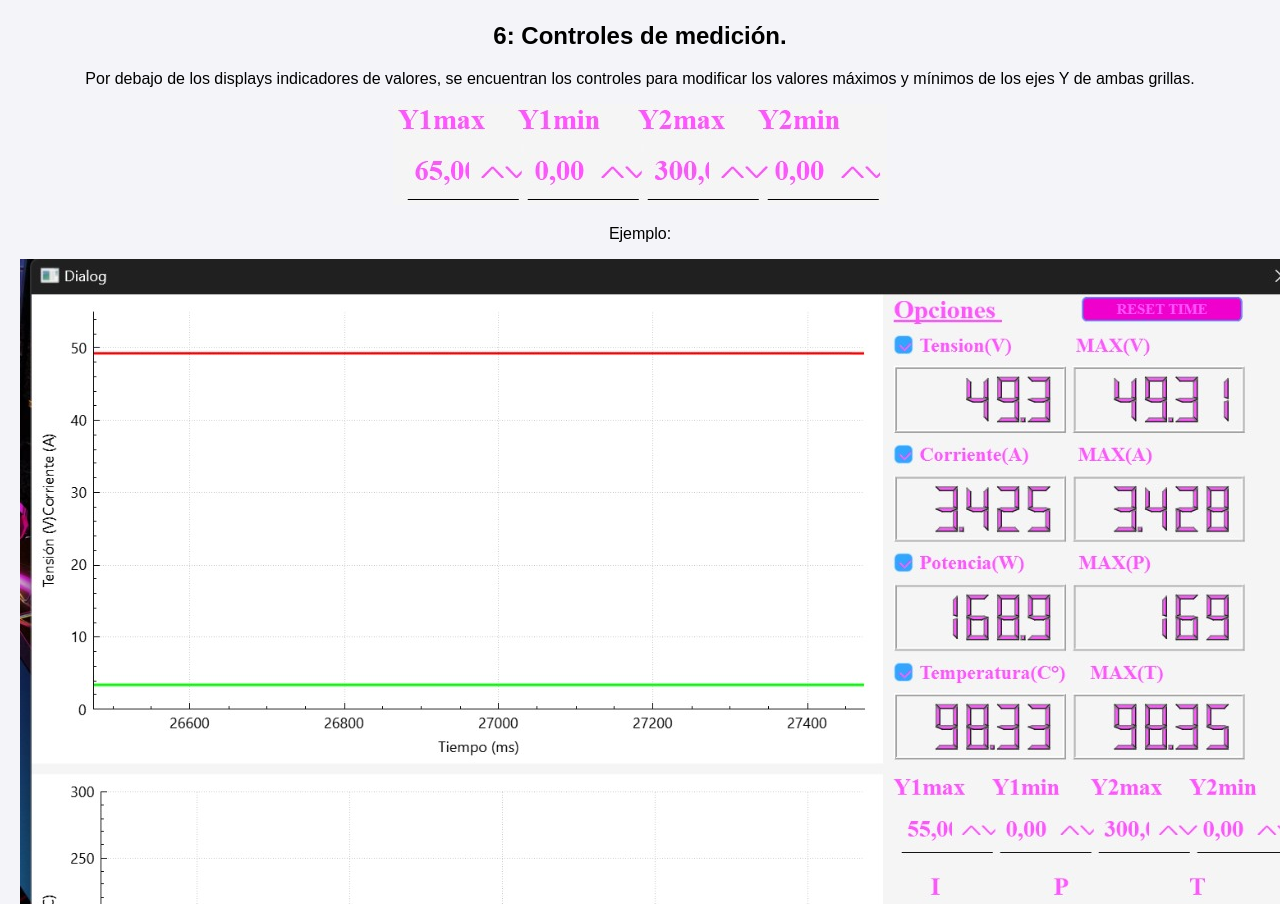
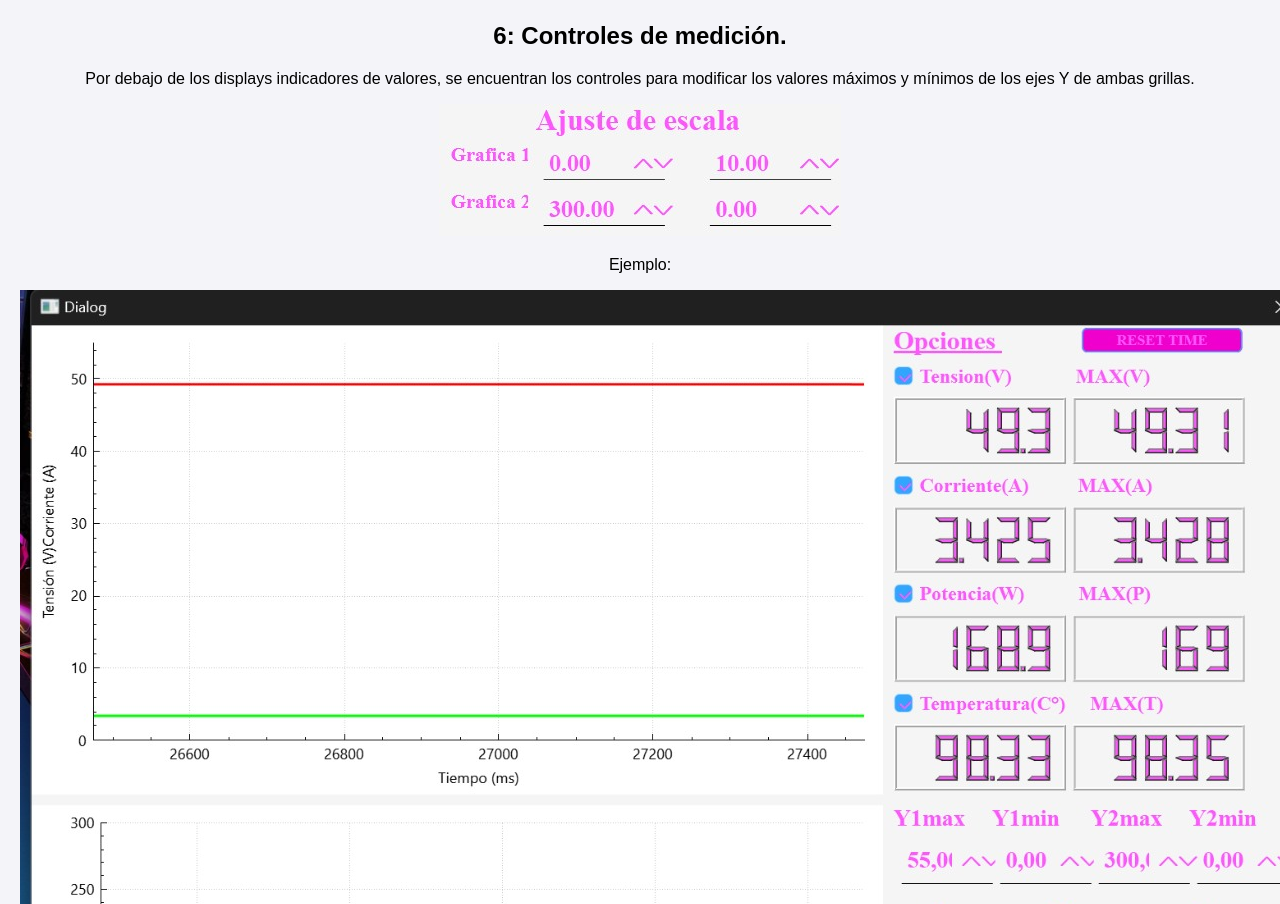
Before and after one commit to miliipalomeque/instrumento-virtual-xyz, a plain HTML site: page manual_instrucciones.html in a window 1280 px wide. Shown: the part 6760-7664 px from the top of the page. Drawn offline with Linux system fonts and the light colour scheme.

Commit message:
Update manual_instrucciones.html

```diff
--- a/manual_instrucciones.html
+++ b/manual_instrucciones.html
@@ -73,7 +73,7 @@
     <p>Por debajo de los displays indicadores de valores, se encuentran los controles para modificar los valores máximos y mínimos de los ejes Y de ambas grillas.</p>
 
     <!-- Imagen del paso -->
-    <img src="controles.jpeg" alt="Imagen Paso 6" class="instruccion-imagen">
+    <img src="controles.jpg" alt="Imagen Paso 6" class="instruccion-imagen">
 
     <p>Ejemplo:</p>
 
```
